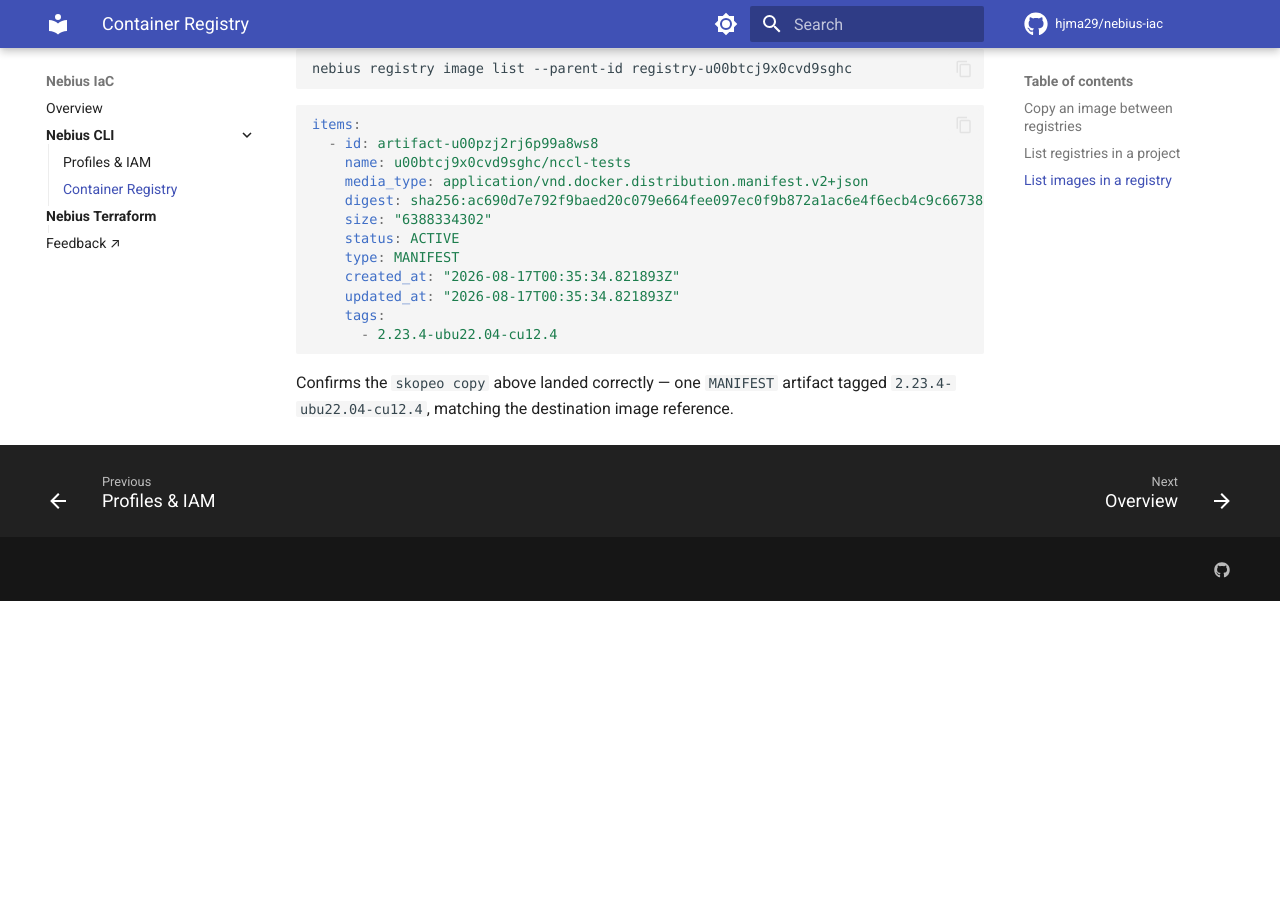
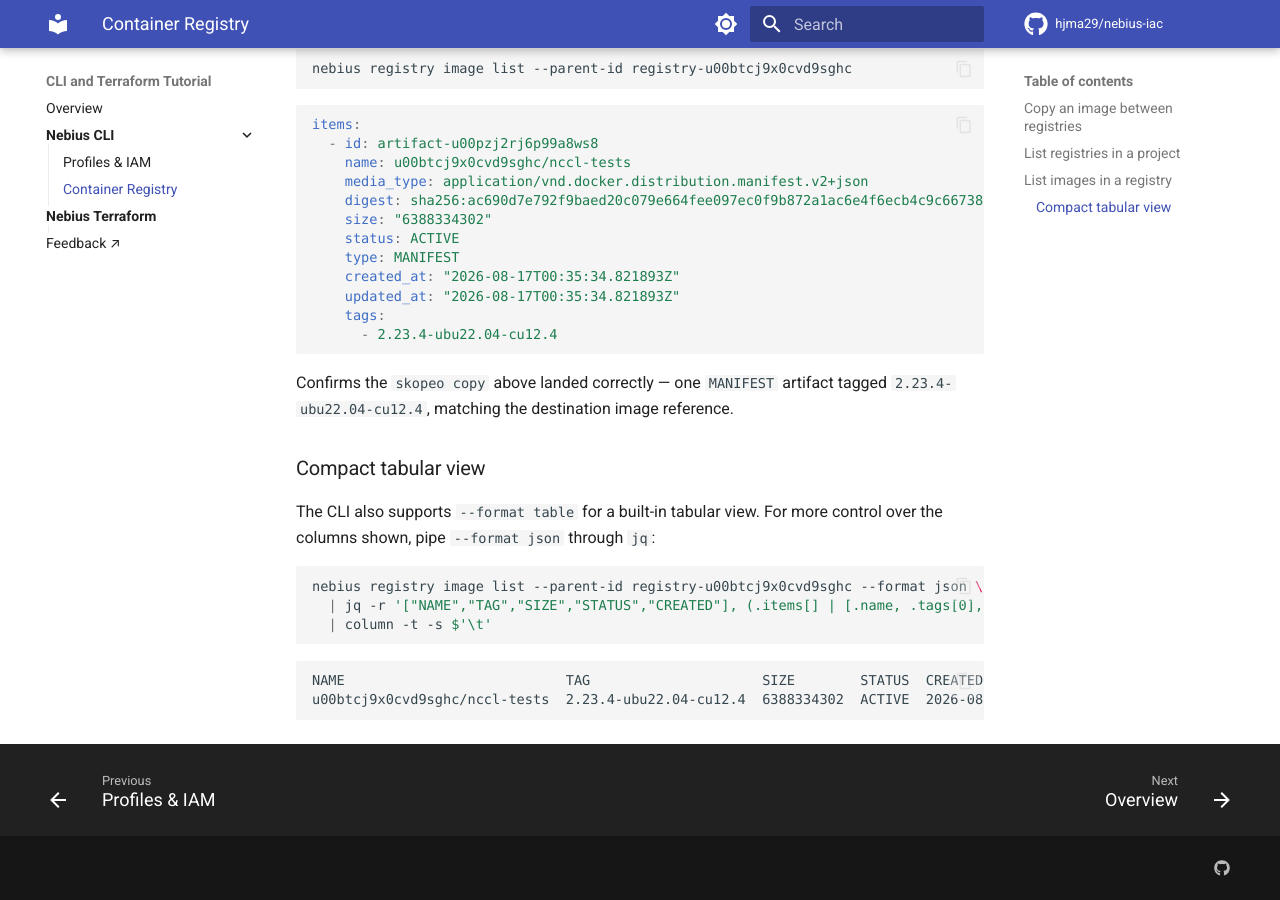
Before and after one commit to hjma29/nebius-iac, an MkDocs documentation site: the page built from docs/cli/container-registry.md, in a window 1280 px wide and 900 px high, scrolled down 1809 px. Built offline with MkDocs 1.6.1 and Material for MkDocs 9.7.7, drawn with Linux system fonts in a browser that asks for light colours; comment, search, counter and statistics services are not loaded; before the commit the page ends 2410 px from its top, so only the background shows below that.

Commit message:
Rename site to 'CLI and Terraform Tutorial'; add tabular image-list example

````diff
--- a/docs/cli/container-registry.md
+++ b/docs/cli/container-registry.md
@@ -112,3 +112,19 @@ items:
 
 Confirms the `skopeo copy` above landed correctly — one `MANIFEST` artifact
 tagged `2.23.4-ubu22.04-cu12.4`, matching the destination image reference.
+
+### Compact tabular view
+
+The CLI also supports `--format table` for a built-in tabular view. For more
+control over the columns shown, pipe `--format json` through `jq`:
+
+```bash
+nebius registry image list --parent-id registry-u00btcj9x0cvd9sghc --format json \
+  | jq -r '["NAME","TAG","SIZE","STATUS","CREATED"], (.items[] | [.name, .tags[0], .size, .status, .created_at[0:10]]) | @tsv' \
+  | column -t -s $'\t'
+```
+
+```text
+NAME                           TAG                     SIZE        STATUS  CREATED
+u00btcj9x0cvd9sghc/nccl-tests  2.23.4-ubu22.04-cu12.4  6388334302  ACTIVE  2026-08-17
+```
--- a/mkdocs.yml
+++ b/mkdocs.yml
@@ -1,4 +1,4 @@
-site_name: Nebius IaC
+site_name: CLI and Terraform Tutorial
 site_description: >-
   Quick reference for the Nebius CLI and Nebius Terraform provider, with
   copy-pasteable command and config examples.
````
Also changed, not shown: docs/index.md (+1 -1 lines).
